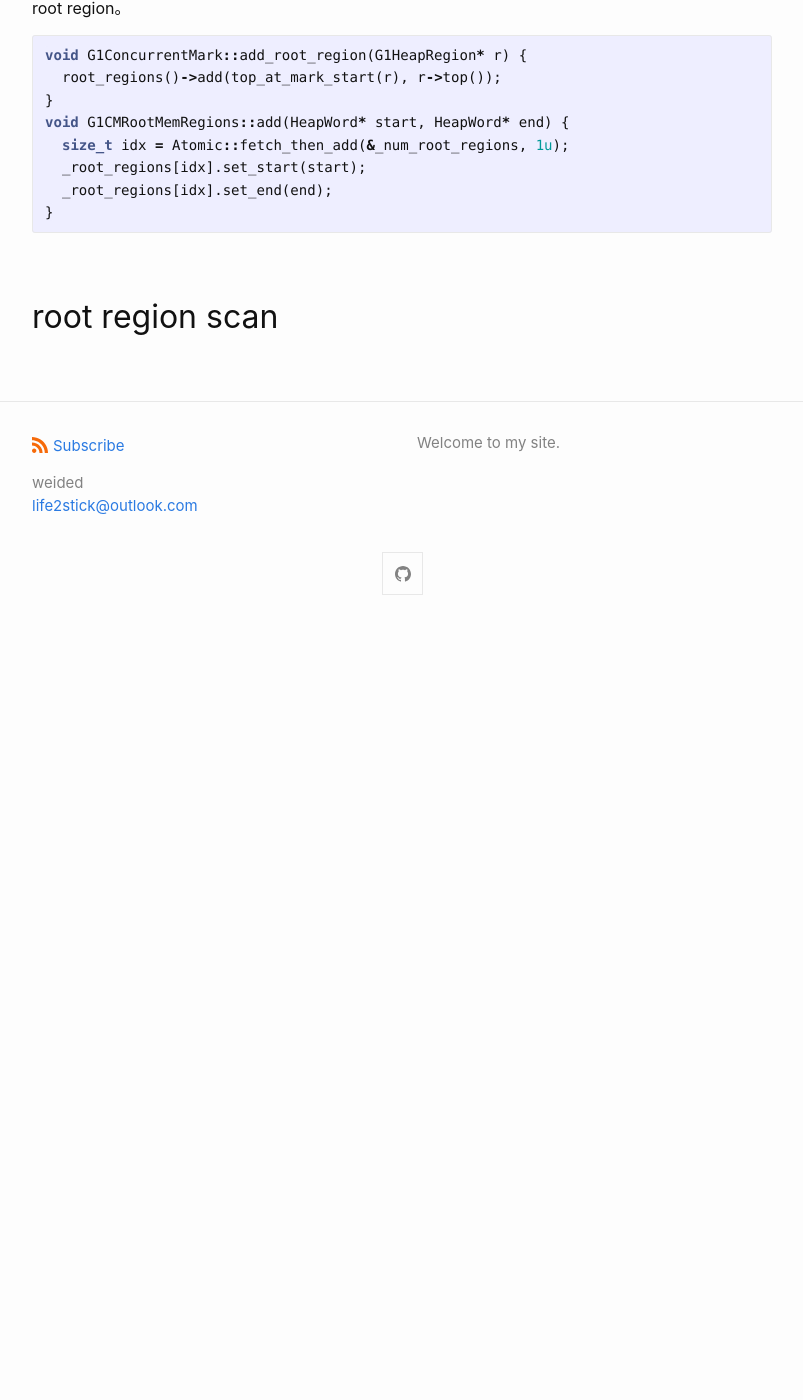
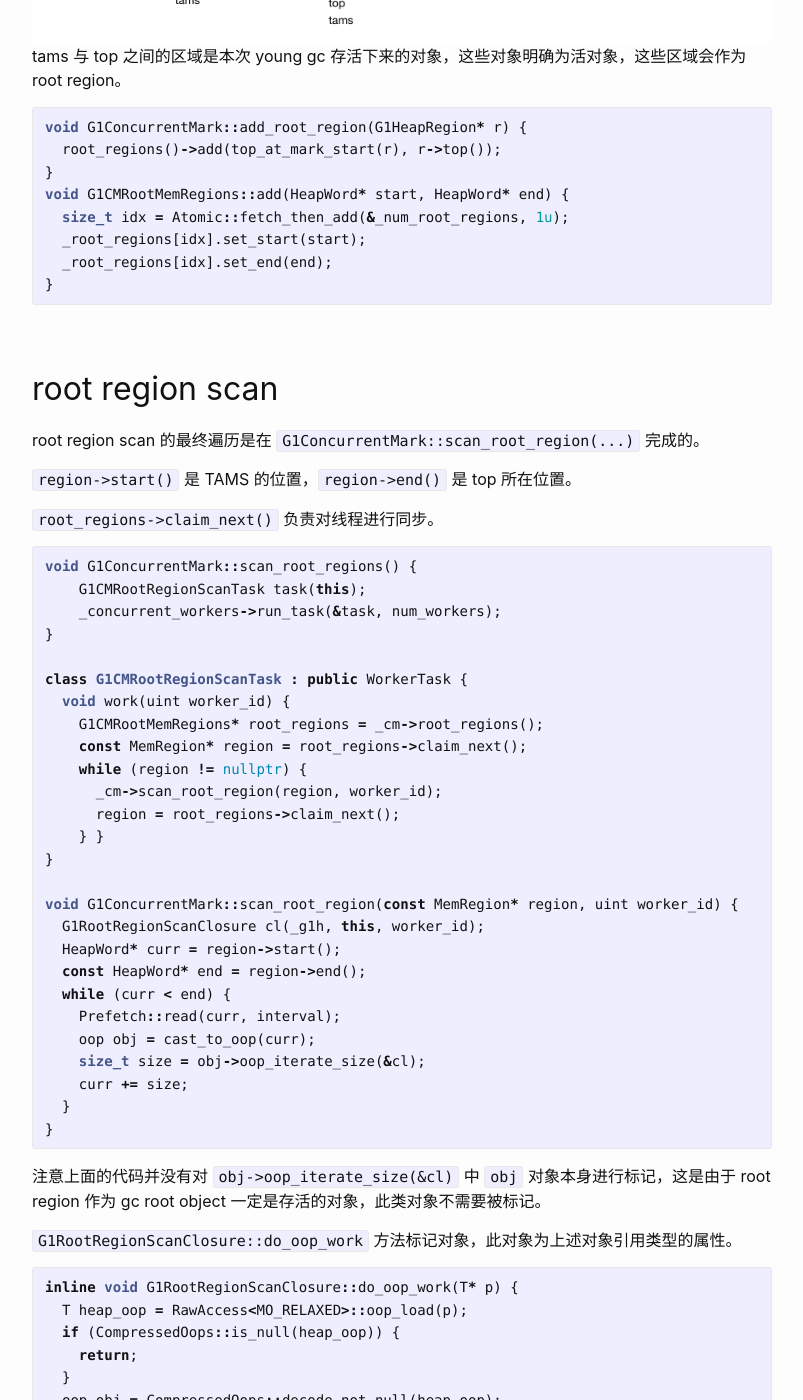
Before and after one commit to yoa1226/yoa1226.github.io, a Jekyll site: the page built from _posts/2024-09-15-g1-conc-mark-root-region-scan.md, in a window 1280 px wide and 1400 px high, scrolled down 8954 px. Shown: the whole window, without its empty margins (238-1041 px from the left). Built offline with Jekyll 4.4.1, drawn with Linux system fonts in a browser that asks for light colours; before the commit the page ends 9584 px from its top, so only the background shows below that; some of the changed text lies outside the part shown.

Commit message:
conc mark scan region root2

````diff
--- a/_posts/2024-09-15-g1-conc-mark-root-region-scan.md
+++ b/_posts/2024-09-15-g1-conc-mark-root-region-scan.md
@@ -380,3 +380,122 @@ void G1CMRootMemRegions::add(HeapWord* start, HeapWord* end) {
 ```
 
 ## root region scan
+
+root region scan 的最终遍历是在 `G1ConcurrentMark::scan_root_region(...)` 完成的。
+
+`region->start()` 是 TAMS 的位置，`region->end()` 是 top 所在位置。
+
+`root_regions->claim_next()` 负责对线程进行同步。
+```cpp
+void G1ConcurrentMark::scan_root_regions() {
+    G1CMRootRegionScanTask task(this);
+    _concurrent_workers->run_task(&task, num_workers);
+}
+
+class G1CMRootRegionScanTask : public WorkerTask {
+  void work(uint worker_id) {
+    G1CMRootMemRegions* root_regions = _cm->root_regions();
+    const MemRegion* region = root_regions->claim_next();
+    while (region != nullptr) {
+      _cm->scan_root_region(region, worker_id);
+      region = root_regions->claim_next();
+    } }
+}
+
+void G1ConcurrentMark::scan_root_region(const MemRegion* region, uint worker_id) {
+  G1RootRegionScanClosure cl(_g1h, this, worker_id);
+  HeapWord* curr = region->start();
+  const HeapWord* end = region->end();
+  while (curr < end) {
+    Prefetch::read(curr, interval);
+    oop obj = cast_to_oop(curr);
+    size_t size = obj->oop_iterate_size(&cl);
+    curr += size;
+  }
+}
+```
+
+注意上面的代码并没有对 `obj->oop_iterate_size(&cl)` 中 `obj` 对象本身进行标记，这是由于 root region 作为 gc root object 一定是存活的对象，此类对象不需要被标记。
+
+`G1RootRegionScanClosure::do_oop_work` 方法标记对象，此对象为上述对象引用类型的属性。
+
+```cpp
+inline void G1RootRegionScanClosure::do_oop_work(T* p) {
+  T heap_oop = RawAccess<MO_RELAXED>::oop_load(p);
+  if (CompressedOops::is_null(heap_oop)) {
+    return;
+  }
+  oop obj = CompressedOops::decode_not_null(heap_oop);
+  _cm->mark_in_bitmap(_worker_id, obj);
+}
+```
+
+### mark_bitmap
+
+在并发标记中使用使用 bitmap 标记存活的对象，使用一个 bit 标记 64 bit 也就是 8 bytes。在 32 位操作系统中，8 bytes 恰好是最小对象所占字节（markword + class pointer）。
+
+<image src= "/assets/conc-root-region-scan/conc-root-region-scan-bitmap-mark.png" width = "80%"/>
+
+### set bit
+
+下面看看 G1 是如果将对象地址映射到 mark_bitmap 上去的，又是如何标记对应 bit 的。
+
+`pointer_delta(addr, _covered.start()) >> _shifter` 计算的是 `addr` 在 mark_bitmap 中的相对位置。
+
+比如图中紫色对象对应的相对位置的索引是 4。
+
+```cpp
+inline bool MarkBitMap::par_mark(HeapWord* addr) {
+  check_mark(addr);
+  return _bm.par_set_bit(addr_to_offset(addr));
+}
+
+size_t addr_to_offset(const HeapWord* addr) const {
+    return pointer_delta(addr, _covered.start()) >> _shifter;
+}
+
+inline bool BitMap::par_set_bit(idx_t bit, atomic_memory_order memory_order) {
+  verify_index(bit);
+  volatile bm_word_t* const addr = word_addr(bit);
+  const bm_word_t mask = bit_mask(bit);
+  bm_word_t old_val = load_word_ordered(addr, memory_order);
+}
+```
+
+`word_addr` 获取 bit 位置在 mark_bitmap 上的所归属的地址，然后使用 `load_word_ordered` 将地址的所在的读出来，并且一次性读 64 bit ，即 8 个字节。
+
+`bit_in_word` 将地址在 mark_bitmap 上偏移映射到 64 bit 上，例如 bit = 76，那么 bit 在第二个 64 bit 上的偏移为 12（76 / 64）（最小为0）。
+
+`1 << bit_in_word(bit)` 等于 `1000000000000`，标记第 13 个bit 为 1，表示这个位置的对象状态为存活。
+
+```cpp
+bm_word_t* word_addr(idx_t bit) {
+  return map() + to_words_align_down(bit);
+}
+
+static idx_t bit_in_word(idx_t bit) { return bit & (BitsPerWord - 1); }
+
+static bm_word_t bit_mask(idx_t bit) { return (bm_word_t)1 << bit_in_word(bit); }
+```
+
+`new_val = old_val | mask` 与旧值相或得到新值，`Atomic::cmpxchg` 设置新值，此地址所在的对象标记完成。
+
+mark_bitmap 占整个堆空间的 1/64（1.56%）。
+
+```cpp
+do {
+  const bm_word_t new_val = old_val | mask;
+  if (new_val == old_val) {
+    return false;     // Someone else beat us to it.
+  }
+  const bm_word_t cur_val = Atomic::cmpxchg(addr, old_val, new_val, memory_order);
+  if (cur_val == old_val) {
+    return true;      // Success.
+  }
+  old_val = cur_val;  // The value changed, try again.
+} while (true);
+```
+
+## 总结
+
+本文介绍了并发标记触发的条件、TAMS的概念、root region 的组成、mark_bitmap 的结构和标记原理。
````
Also changed, not shown: assets/conc-root-region-scan/conc-root-region-scan-bitmap-mark.png (added).
